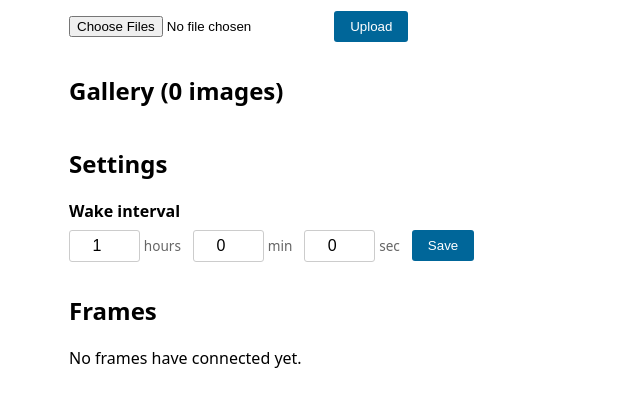
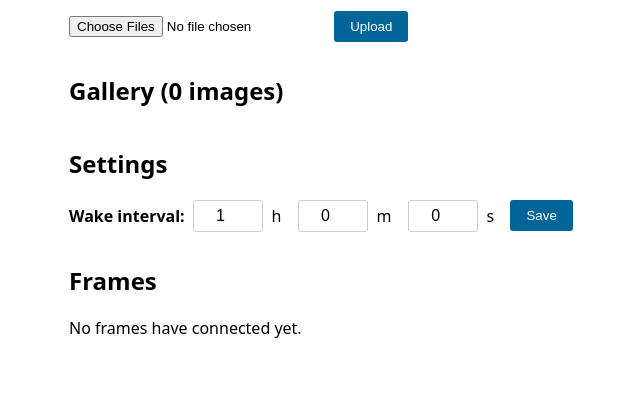
Before and after one commit to lukesmithuk/esp32-simple-picture-frame, a FastAPI app: page / in a window 1280 px wide. Shown: the part 154-561 px from the top of the page, without its empty margins (91-731 px from the left). Run offline with FastAPI, Linux system fonts and the light colour scheme; some libraries are stand-ins or nearby versions.

Commit message:
fix(server): wake interval inputs in a single row
Simplified to inline form elements instead of nested divs.

Co-Authored-By: Claude Opus 4.6 (1M context) <noreply@anthropic.com>

```diff
--- a/server/static/style.css
+++ b/server/static/style.css
@@ -15,8 +15,6 @@ button[type="submit"] { background: #069; color: white; border: none; padding: 0
 h1 a { color: inherit; text-decoration: none; }
 h1 a:hover { text-decoration: underline; }
 .settings { margin-bottom: 2rem; }
-.wake-form label { display: block; font-weight: 600; margin-bottom: 0.5rem; }
-.wake-inputs { display: flex; flex-wrap: nowrap; align-items: center; gap: 0.75rem; }
-.wake-field { display: inline-flex; align-items: center; gap: 0.25rem; }
-.wake-field input { width: 3.5em; padding: 0.4rem; border: 1px solid #ccc; border-radius: 3px; text-align: center; font-size: 1rem; }
-.wake-field span { color: #666; font-size: 0.85rem; }
+.settings form { display: flex; align-items: center; gap: 0.5rem; flex-wrap: wrap; }
+.wake-label { font-weight: 600; }
+.wake-num { width: 3.5em; padding: 0.4rem; border: 1px solid #ccc; border-radius: 3px; text-align: center; font-size: 1rem; }
--- a/server/templates/index.html
+++ b/server/templates/index.html
@@ -41,23 +41,12 @@
 
     <section class="settings">
         <h2>Settings</h2>
-        <form action="/settings" method="post" class="wake-form">
-            <label>Wake interval</label>
-            <div class="wake-inputs">
-                <div class="wake-field">
-                    <input type="number" name="wake_hours" value="{{ wake.hours }}" min="0" max="24">
-                    <span>hours</span>
-                </div>
-                <div class="wake-field">
-                    <input type="number" name="wake_minutes" value="{{ wake.minutes }}" min="0" max="59">
-                    <span>min</span>
-                </div>
-                <div class="wake-field">
-                    <input type="number" name="wake_seconds" value="{{ wake.seconds }}" min="0" max="59">
-                    <span>sec</span>
-                </div>
-                <button type="submit">Save</button>
-            </div>
+        <form action="/settings" method="post">
+            <span class="wake-label">Wake interval:</span>
+            <input type="number" name="wake_hours" value="{{ wake.hours }}" min="0" max="24" class="wake-num"> h &nbsp;
+            <input type="number" name="wake_minutes" value="{{ wake.minutes }}" min="0" max="59" class="wake-num"> m &nbsp;
+            <input type="number" name="wake_seconds" value="{{ wake.seconds }}" min="0" max="59" class="wake-num"> s &nbsp;
+            <button type="submit">Save</button>
         </form>
     </section>
 
```
